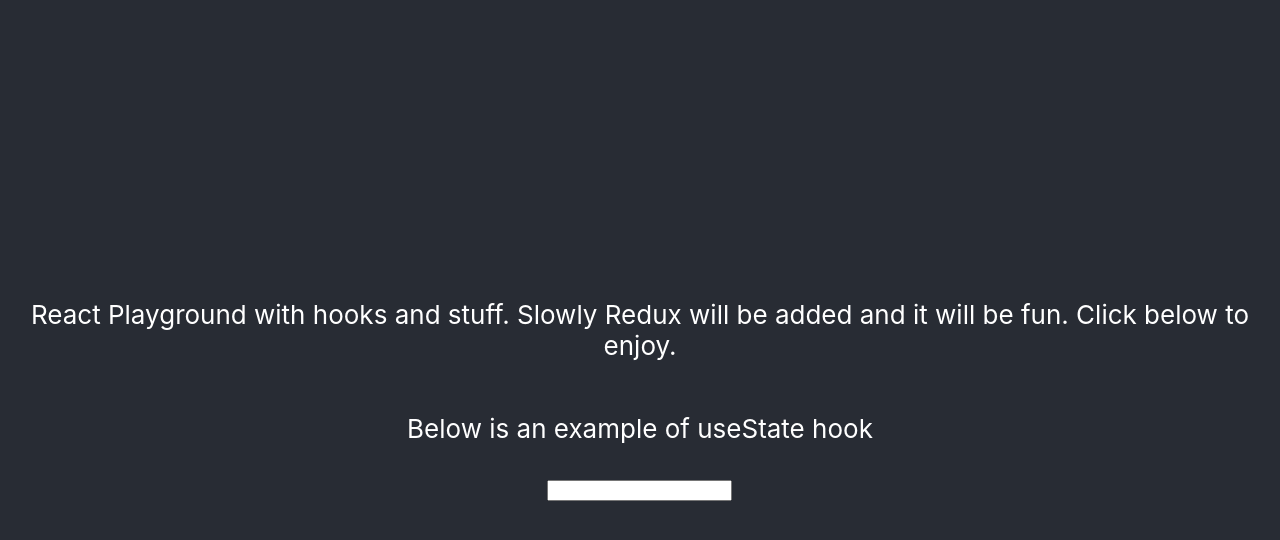
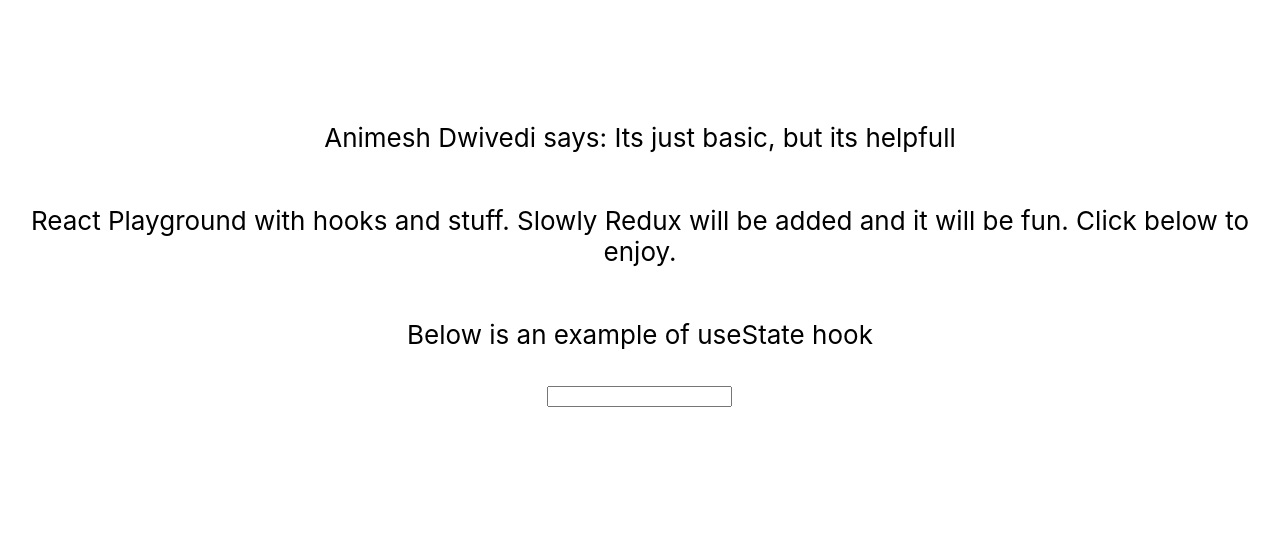
Before and after one commit to animeshdwivedi/ReactPlayground, a React (Create React App) app in the folder reactplayground/: page / in a window 1280 px wide. Shown: the top 540 px of the page. Built offline with nearby package versions, Linux system fonts and the light colour scheme.

Commit message:
Adding some changes

```diff
--- a/reactplayground/src/App.css
+++ b/reactplayground/src/App.css
@@ -14,14 +14,14 @@
 }
 
 .App-header {
-  background-color: #282c34;
-  min-height: 100vh;
+  background-color: #FFFFFF;
+  min-height: 33rem;
   display: flex;
   flex-direction: column;
   align-items: center;
   justify-content: center;
   font-size: calc(10px + 2vmin);
-  color: white;
+  color: #000000;
 }
 
 .App-link {
--- a/reactplayground/src/App.js
+++ b/reactplayground/src/App.js
@@ -6,6 +6,9 @@ function App() {
   return (
     <div className="App">
       <header className="App-header">
+        <p>
+          Animesh Dwivedi says: Its just basic, but its helpfull
+        </p>
         <p>
           React Playground with hooks and stuff. Slowly Redux will be added and it will be fun. Click below to enjoy.
         </p>
```
